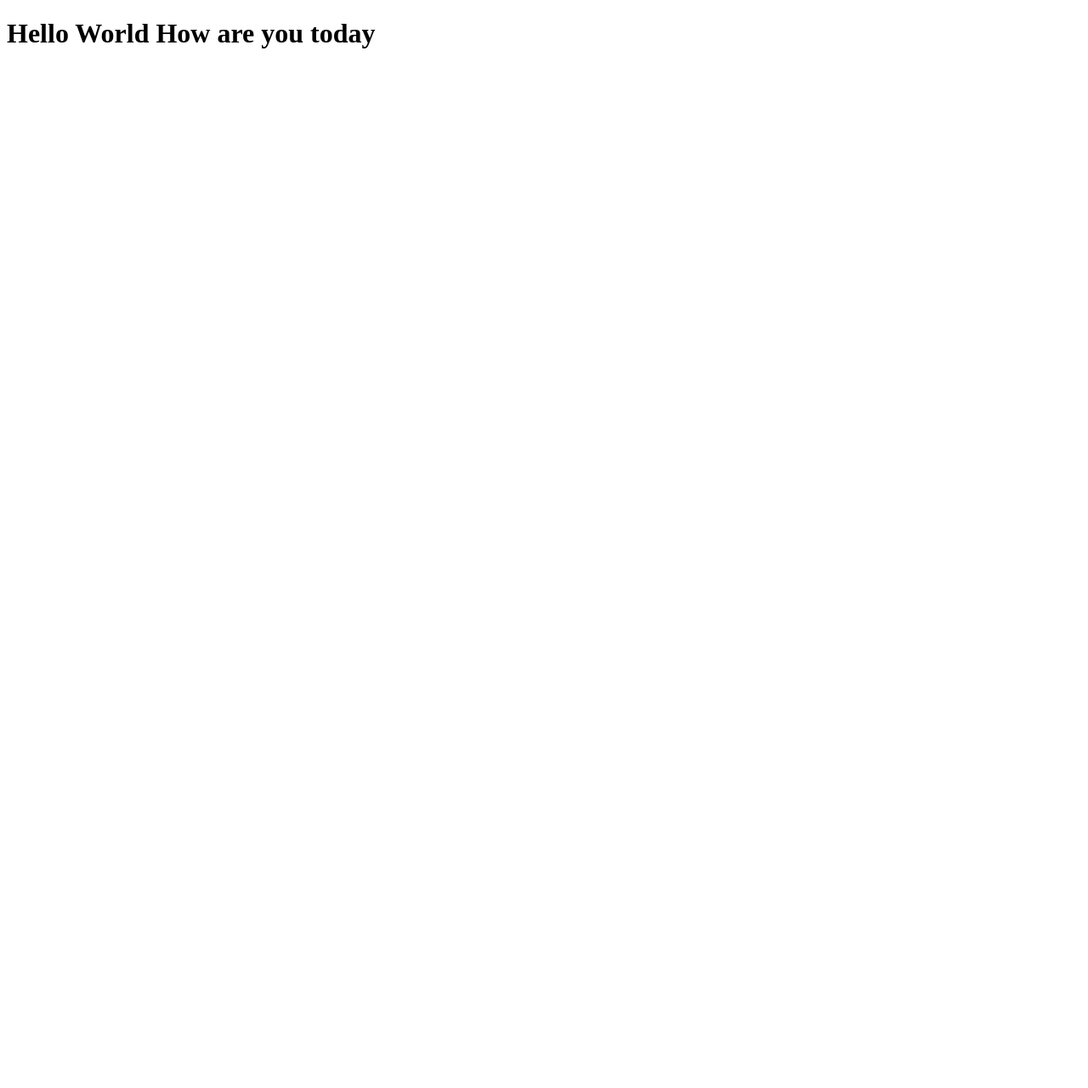
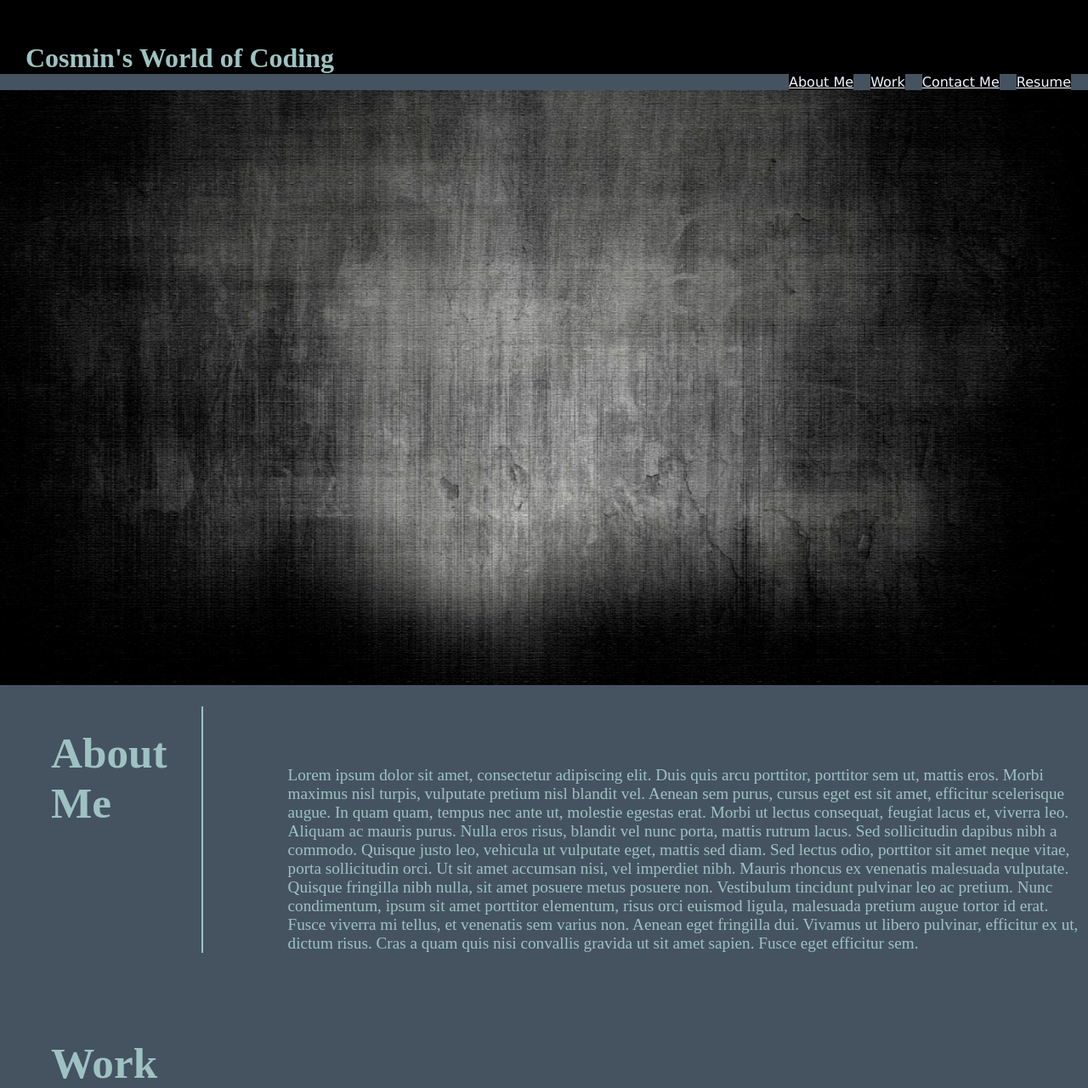
Before and after one commit to csandu123/Coding-Portfolio, a plain HTML site: page index.html in a window 1280 px wide. Shown: the whole page at 85% size. Before the commit the page ends 800 px from the top, so only its background shows below. Drawn offline with Linux system fonts and the light colour scheme.

Commit message:
navbar and about me

```diff
--- a/assets/style.css
+++ b/assets/style.css
@@ -0,0 +1,77 @@
+h1 {
+    font-size: 200%;
+    padding-top: 50px;
+    color: rgb(158, 194, 194);
+    padding-left: 30px;
+    background-color: black;
+}
+
+* {
+    box-sizing: border-box;
+    background-color: rgb(69, 83, 97);
+    margin: 0;
+    padding: 0;
+}
+
+nav {
+    background-color: black;
+}
+
+nav ul {
+    color: rgb(158, 194, 194);
+    margin-right: 20px;
+    font-family: Verdana, Tahoma, sans-serif;
+    padding-top: 0%;
+    list-style-type: none;
+}
+
+
+li {
+    display: inline-block;
+    margin-left: 15px;
+}
+
+li a {
+    color: aliceblue;
+    background-color: black;
+}
+
+
+.navbar {
+    display: flex;
+    justify-content: flex-end;
+}
+
+.bg {
+    height: 700px;
+    width: 100%;
+    margin-bottom: 25px;
+    background-image:url(/darkbg.jpeg);
+    background-size: cover;
+    background-position: center;
+}
+
+h2 {
+    padding-left: 60px;
+    color: rgb(158, 194, 194);
+    font-size: 320%;
+    padding-right: 40px;
+    padding-top: 25px;
+}
+
+.about-me {
+    display: flex;
+    justify-content: flex-end;
+}
+
+.about-me a {
+    padding-left: 100px;
+    font-size: 120%;
+    color: rgb(158, 194, 194);
+    padding-top: 70px;
+    border-left: 2px solid;
+}
+
+.work {
+    padding-top: 75px;
+}
--- a/index.html
+++ b/index.html
@@ -1,16 +1,45 @@
 <!DOCTYPE html>
 <html lang="en">
 <head>
-    <meta charset="UTF-8">
-    <meta http-equiv="X-UA-Compatible" content="IE=edge">
-    <meta name="viewport" content="width=device-width, initial-scale=1.0">
-    <title>Document</title>
+    <meta charset="UTF-8" />
+    <meta name="viewport" content="width=device-width, initial-scale=1.0" />
+    <title>Code Portfolio</title>
+    <link rel="stylesheet" href="./assets/style.css" />
 </head>
 <body>
-    <h1>
-        Hello World
-        How are you today
-    </h1>
+    <nav>
+        <h1>
+            Cosmin's World of Coding
+        </h1>
+        <div class="navbar">
+            <ul>
+                <li>
+                    <a href="#about-me">About Me</a>
+                </li>
+                <li>
+                    <a href="#work">Work</a>
+                </li>
+                <li>
+                    <a href="#">Contact Me</a>
+                </li>
+                <li>
+                    <a href="#">Resume</a>
+                </li>
+            </ul>
+        </div>
+    </nav>
 
+    <figure class="bg"></figure>
+
+    <section id="about-me" class="about-me">
+        <h2>About Me</h2>
+        <a>Lorem ipsum dolor sit amet, consectetur adipiscing elit. Duis quis arcu porttitor, porttitor sem ut, mattis eros. Morbi maximus nisl turpis, vulputate pretium nisl blandit vel. Aenean sem purus, cursus eget est sit amet, efficitur scelerisque augue. In quam quam, tempus nec ante ut, molestie egestas erat. Morbi ut lectus consequat, feugiat lacus et, viverra leo. Aliquam ac mauris purus. Nulla eros risus, blandit vel nunc porta, mattis rutrum lacus. Sed sollicitudin dapibus nibh a commodo. Quisque justo leo, vehicula ut vulputate eget, mattis sed diam. Sed lectus odio, porttitor sit amet neque vitae, porta sollicitudin orci. Ut sit amet accumsan nisi, vel imperdiet nibh.
+            Mauris rhoncus ex venenatis malesuada vulputate. Quisque fringilla nibh nulla, sit amet posuere metus posuere non. Vestibulum tincidunt pulvinar leo ac pretium. Nunc condimentum, ipsum sit amet porttitor elementum, risus orci euismod ligula, malesuada pretium augue tortor id erat. Fusce viverra mi tellus, et venenatis sem varius non. Aenean eget fringilla dui. Vivamus ut libero pulvinar, efficitur ex ut, dictum risus. Cras a quam quis nisi convallis gravida ut sit amet sapien. Fusce eget efficitur sem.</a>
+    </section>
+
+    <section id="work" class="work">
+        <h2>Work</h2>
+
+    </section>
 </body>
 </html>
```
Also changed, not shown: darkbg.jpeg (added).
